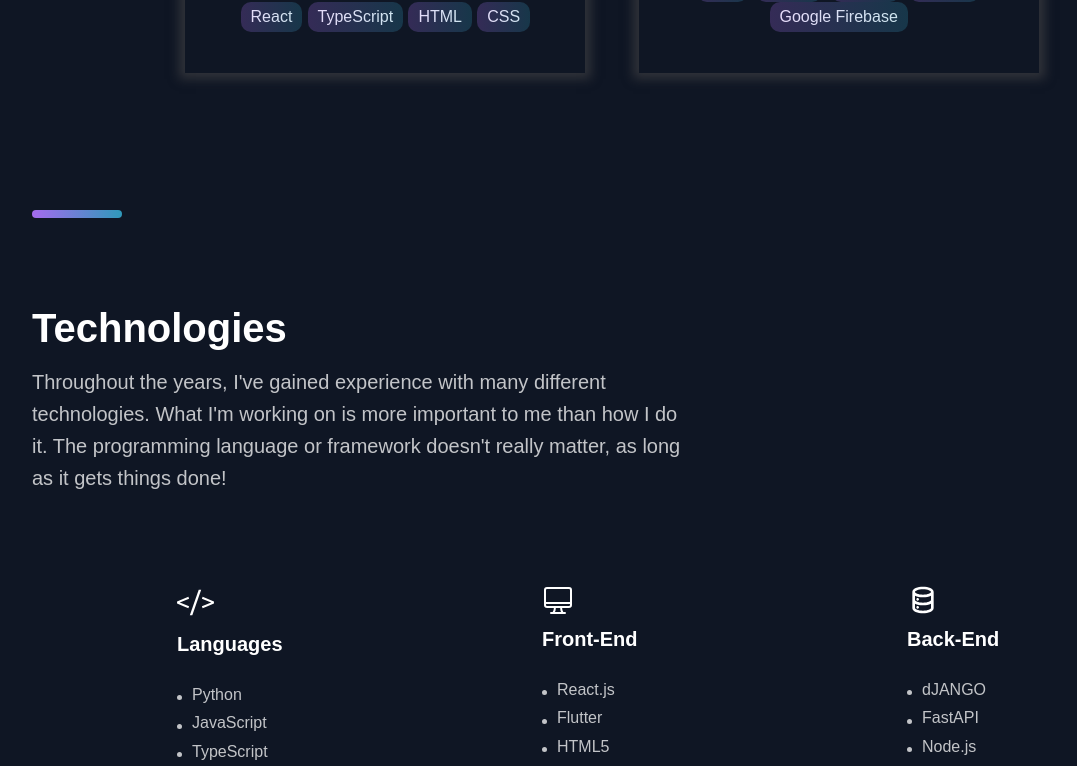
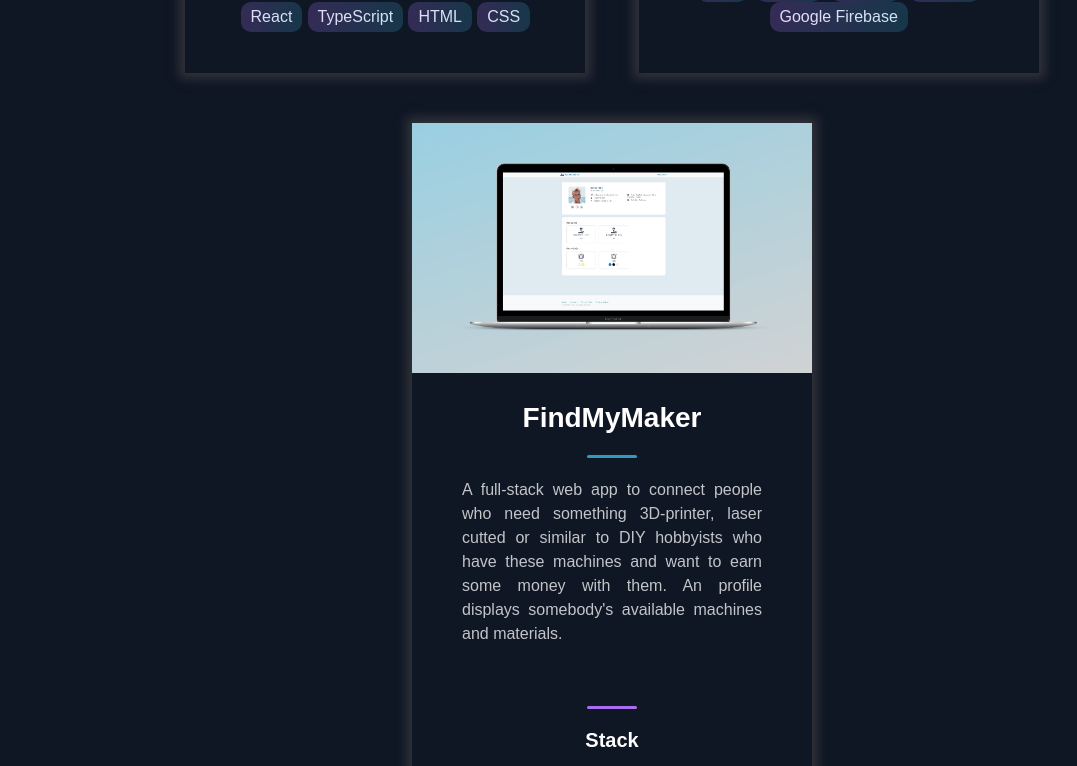
Before and after one commit to MilanMeurrens/portfolio-frontend, a React (Create React App) app: page / in a window 1280 px wide. Shown: the part 1680-2446 px from the top of the page, without its empty margins (28-1105 px from the left). Built offline with nearby package versions, Linux system fonts and the light colour scheme.

Commit message:
Add findmymaker

```diff
--- a/src/constants/constants.ts
+++ b/src/constants/constants.ts
@@ -17,6 +17,16 @@ export const projects: Array<Project> = [
       "A full-stack Android app with the main goal to simplify creating your weekly shopping list. You can add multiple dishes to your cart and automatically generate a shopping list from this. When not sure what to make, just add a random dish.",
     header_img: "/images/flutter.png",
     tags: ["Dart", "Flutter", "Python", "Django", "Google Firebase"],
+    source_code_url: "https://google.com",
+    visit_url: "https://google.com",
+    id: "1",
+  },
+  {
+    title: "FindMyMaker",
+    description_short:
+      "A full-stack web app to connect people who need something 3D-printer, laser cutted or similar to DIY hobbyists who have these machines and want to earn some money with them. An profile displays somebody's available machines and materials.",
+    header_img: "/images/findmymaker.png",
+    tags: ["Python", "Django", "HTML", "CSS", "JavaScript"],
     source_code_url: "https://google.com",
     visit_url: "https://google.com",
     id: "1",
```
Also changed, not shown: public/images/findmymaker.png (added).
